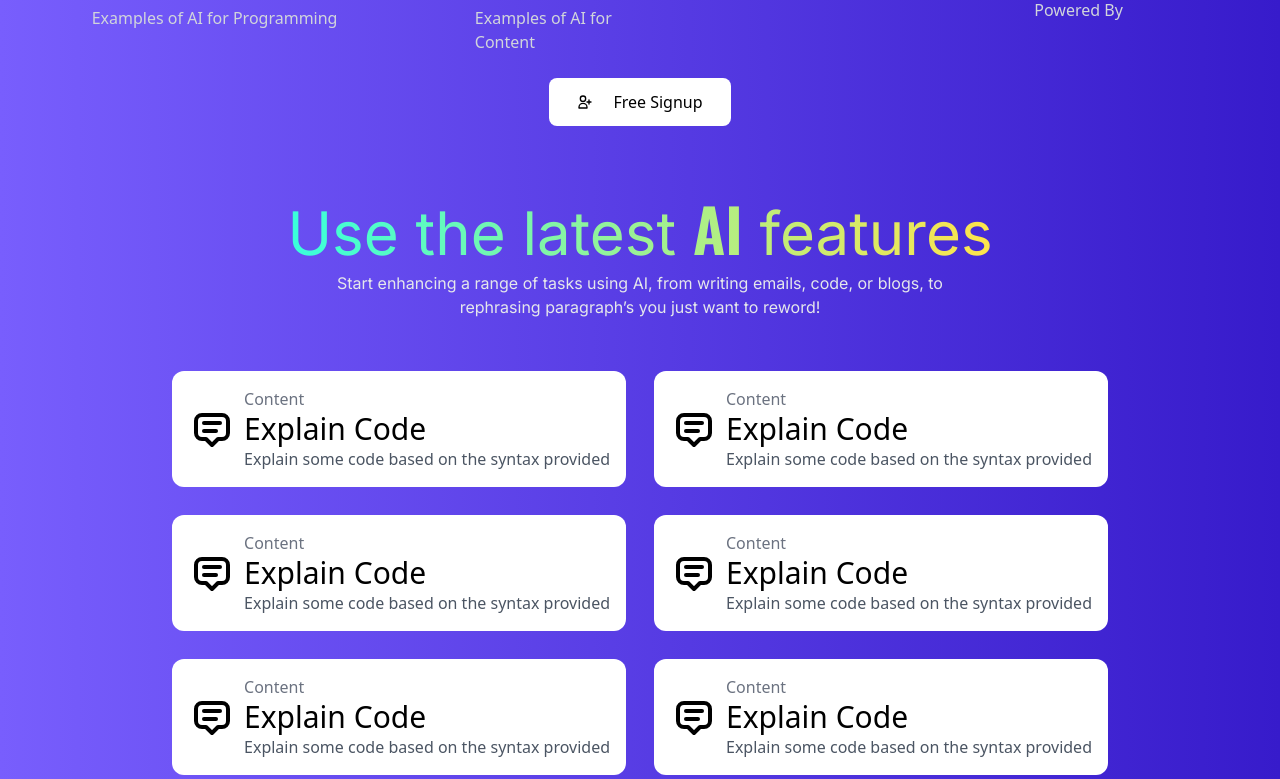
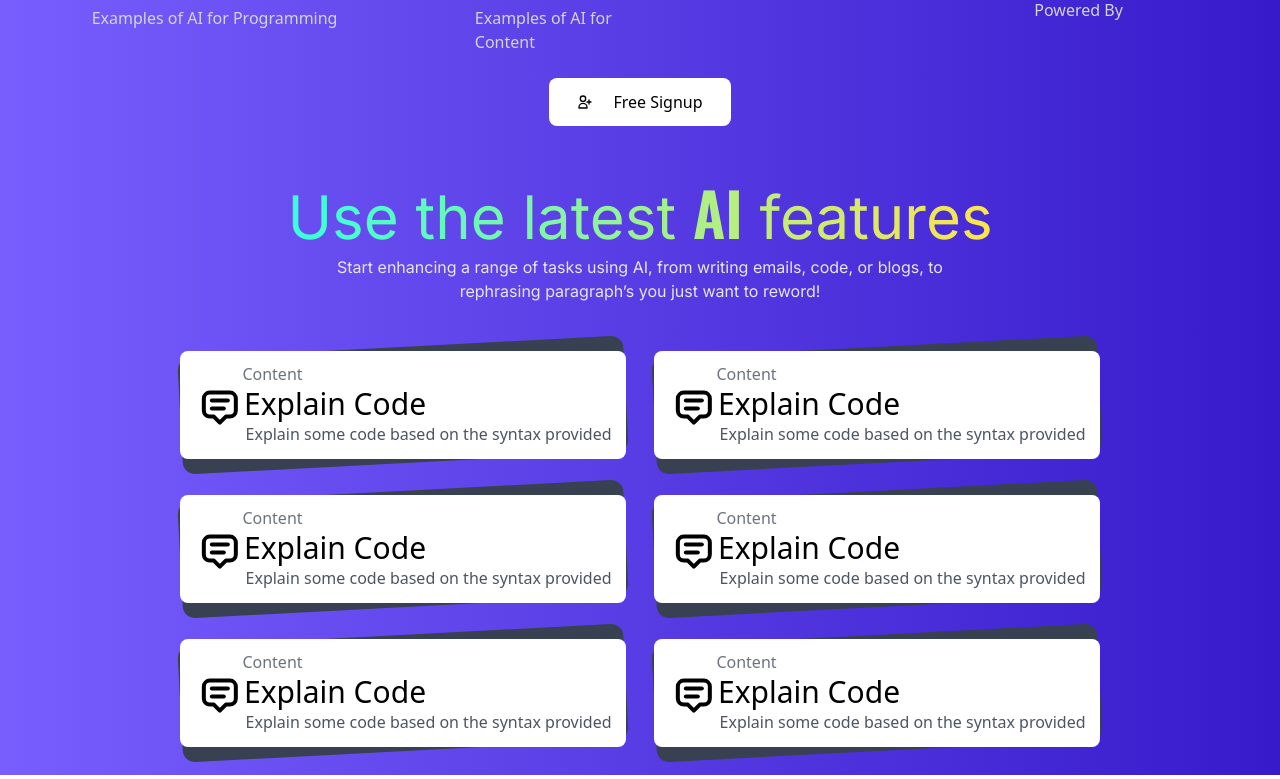
Before and after one commit to Mustak9009/figma_design_to_real_code__29-10-2022, a Next.js app: page / in a window 1280 px wide. Shown: the part 940-1719 px from the top of the page. Built offline with nearby package versions, Linux system fonts and the light colour scheme.

Commit message:
Add second page card component and etc.,

```diff
--- a/components/HomeComponent2.tsx
+++ b/components/HomeComponent2.tsx
@@ -3,9 +3,11 @@ import Image from "next/image";
 import { TbArrowsRightLeft, TbCopy, TbMessage2 } from "react-icons/tb";
 import { BsPencil } from "react-icons/bs";
 import { HiOutlineClipboardList, HiOutlineUserAdd } from "react-icons/hi";
+
 export default function HomeComponent2() {
   return (
-    <div className="bg-gradient-to-r  from-[#785EFD] to-[#371BCB] w-full ">
+    <div className=" w-full bg-gradient-to-r   from-[#785EFD] to-[#371BCB] -z-20"> {/**/}
+
       <div className="max-w-7xl mx-auto">
         <div className="pt-16  flex items-center justify-center flex-wrap">
           <div className="relative">
@@ -49,7 +51,7 @@ export default function HomeComponent2() {
           </div>
         </div>
         <TextArea />
-        <div className="mt-12 flex justify-center items-center flex-wrap p-1 gap-7">
+        <div className="mt-10 flex justify-center items-center flex-wrap p-1 gap-7 pb-6">
           <ContextBox />
           <ContextBox />
           <ContextBox />
@@ -70,7 +72,7 @@ function TextArea() {
           Free Signup
         </button>
       </div>
-      <div className="flex justify-center items-center text-center mt-10 md:mt-16">
+      <div className="flex justify-center items-center text-center mt-10 md:mt-12">
         <section className="text-center flex justify-center flex-col items-center">
           <h3 className="md:text-6xl text-4xl font-Inter font-normal   text-transparent bg-clip-text bg-gradient-to-r from-[#38FFDC] to-[#FFE44B] mb-2">
             Use the latest <span className="font-Oswald">AI</span> features
@@ -86,12 +88,12 @@ function TextArea() {
 }
 function ContextBox() {
   return (
-    <section className="flex items-center justify-center bg-white p-4 rounded-xl">
-      <TbMessage2 className="text-5xl mr-2 " />
+    <section className="flex items-center justify-center bg-gray-700 p-4 rounded-xl  after:absolute after:top-1 after:bottom-1 after:right-0 after:left-0 after:bg-white relative after:-z-10 z-10 after:rounded-lg -rotate-3 after:rotate-3">
+      <TbMessage2 className="text-5xl rotate-3 mb-4" />
       <article>
-        <p className="text-gray-500">Content</p>
-        <h4 className="text-3xl">Explain Code</h4>
-        <p className="text-gray-600">
+        <p className="text-gray-500 rotate-3">Content</p>
+        <h4 className="text-3xl rotate-3">Explain Code</h4>
+        <p className="text-gray-600 rotate-3">
           Explain some code based on the syntax provided
         </p>
       </article>
```
Also changed, not shown: public/SecondPageLogo2.svg (added), styles/globals.css (line endings or trailing spaces).
